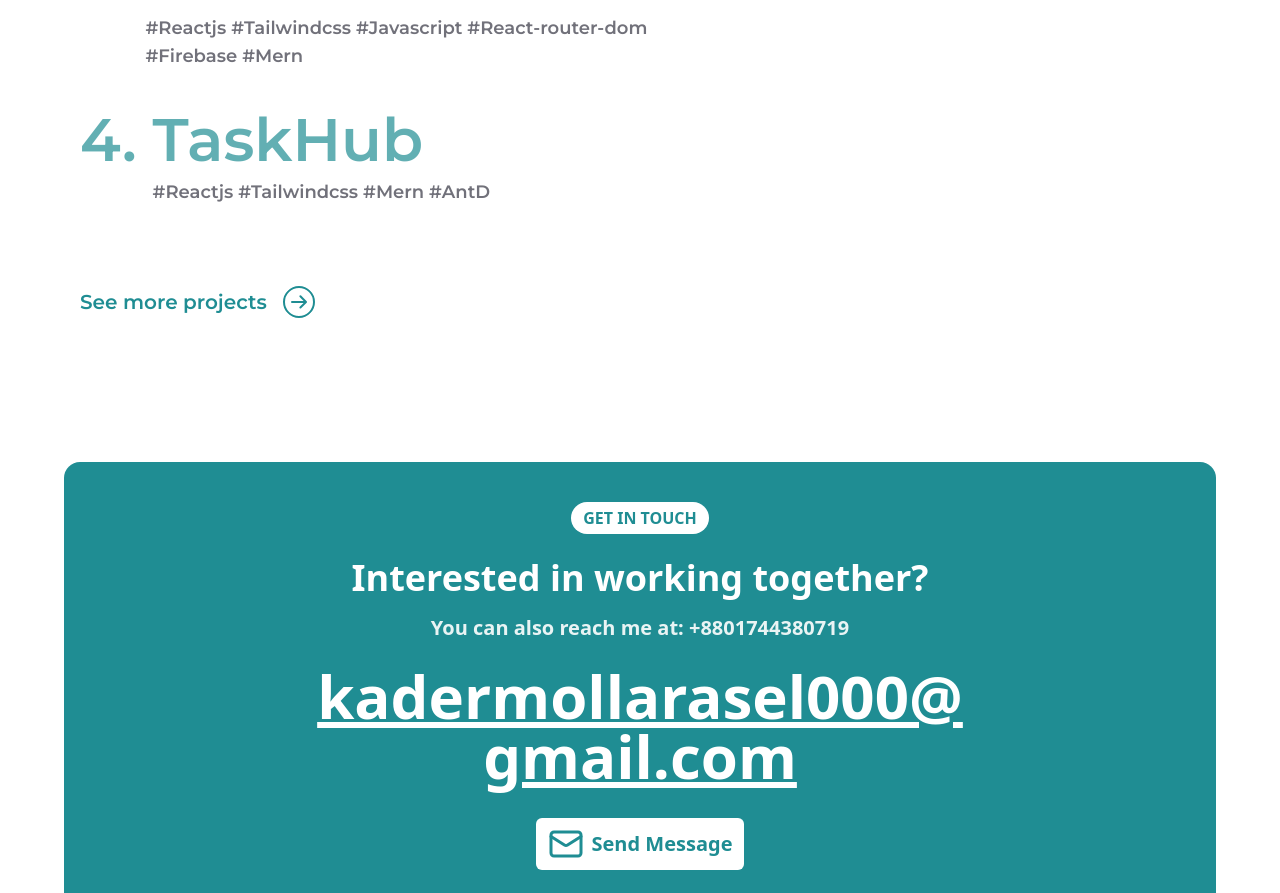
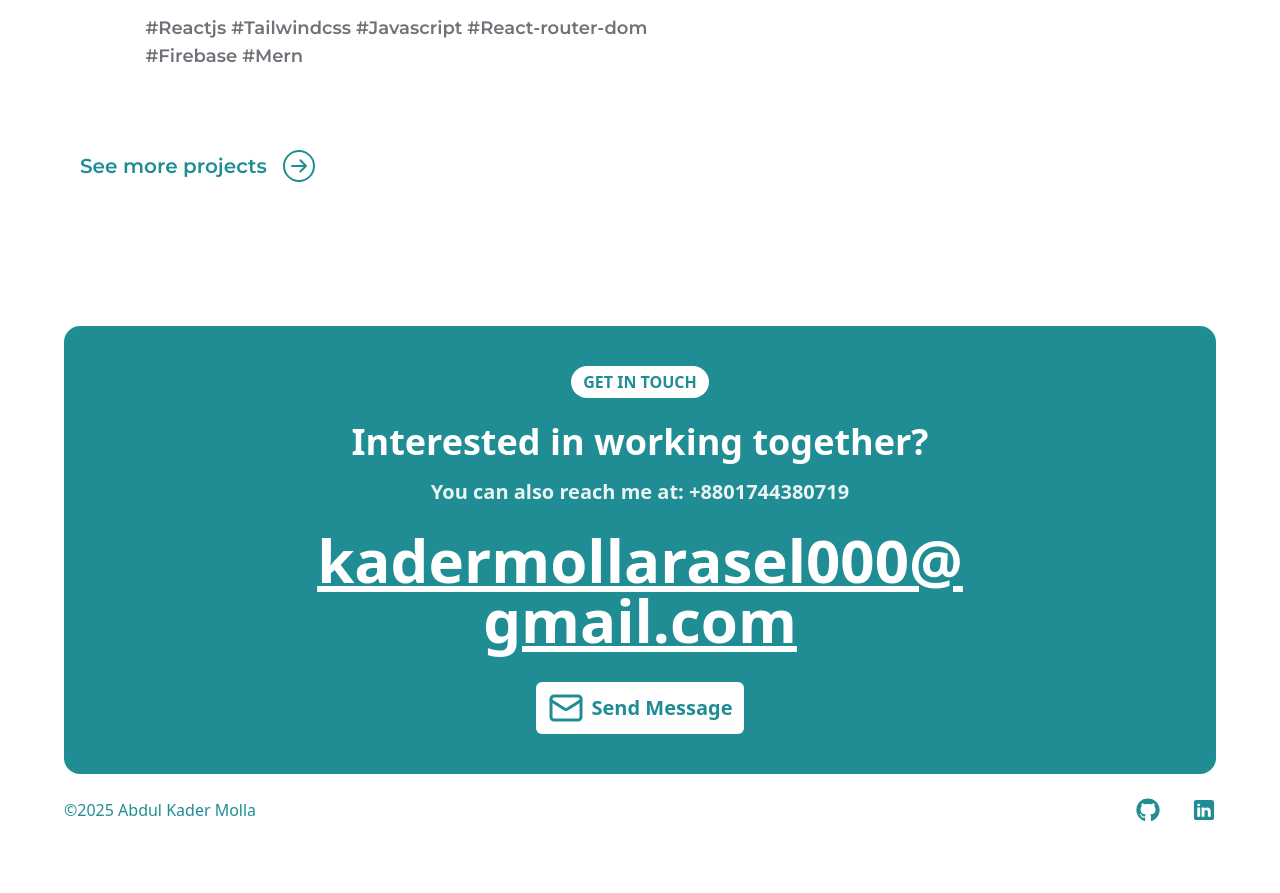
Before and after one commit to kader009/modern-portfolio, a Next.js app: page / in a window 1280 px wide. Shown: the part 2226-3119 px from the top of the page. After the commit the page ends 3064 px from the top, so only its background shows below. Built offline with nearby package versions, Linux system fonts and the light colour scheme.

Commit message:
unused code remove from the project section

```diff
--- a/src/data/projects.ts
+++ b/src/data/projects.ts
@@ -38,16 +38,6 @@ export const PROJECT_SHOWCASE: ProjectShowcaseListItem[] = [
     image: {
       LIGHT: "/images/projects/foodlane.webp",
       DARK: "/images/projects/foodlane.webp",
-    },
-  },
-  {
-    index: 3,
-    title: "TaskHub",
-    href: "/projects",
-    tags: ["Reactjs", "Tailwindcss", "Mern", "AntD"],
-    image: {
-      LIGHT: "/images/projects/taskhub.webp",
-      DARK: "/images/projects/taskhub.webp",
     },
   },
 ];
```
